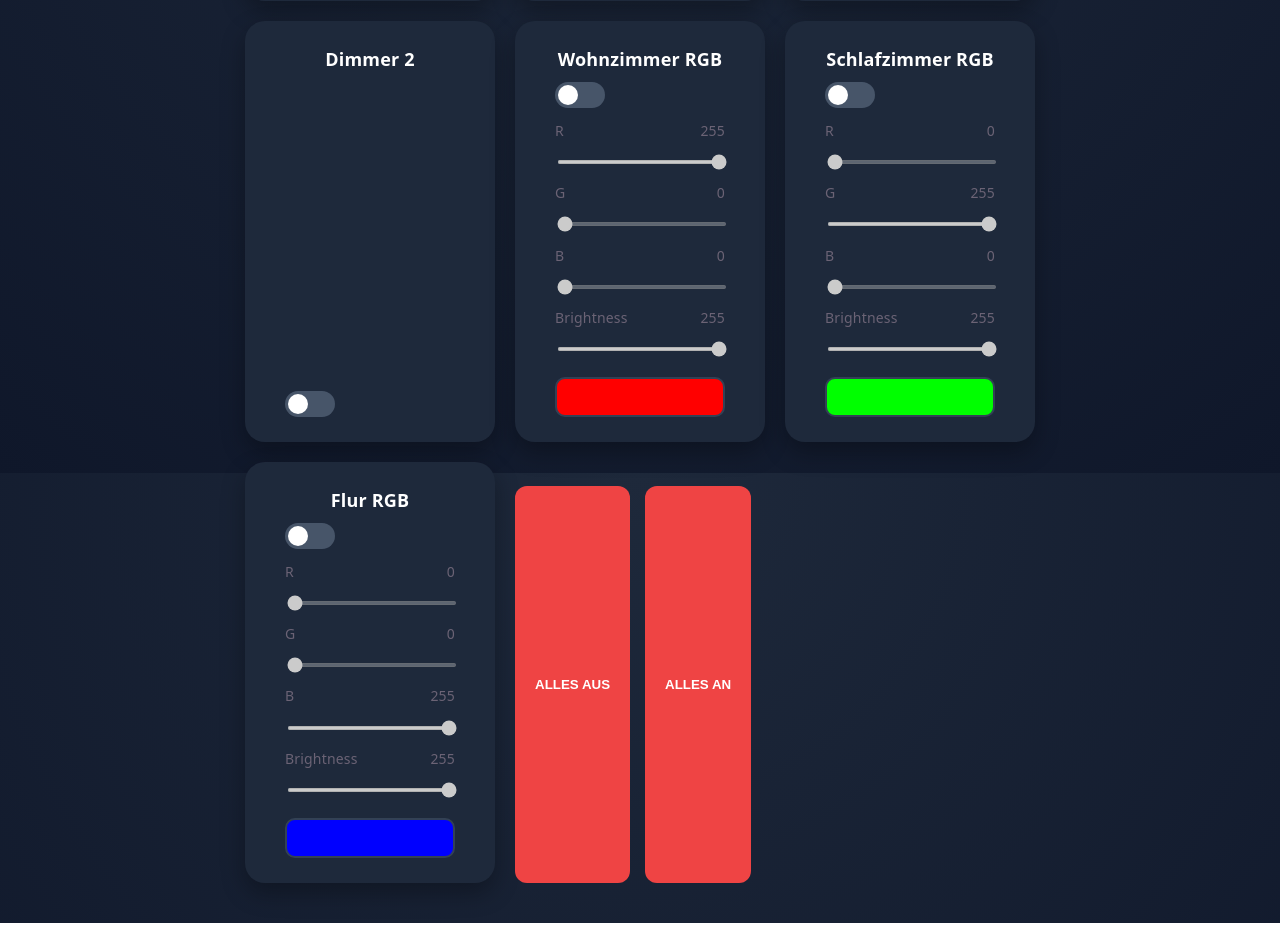
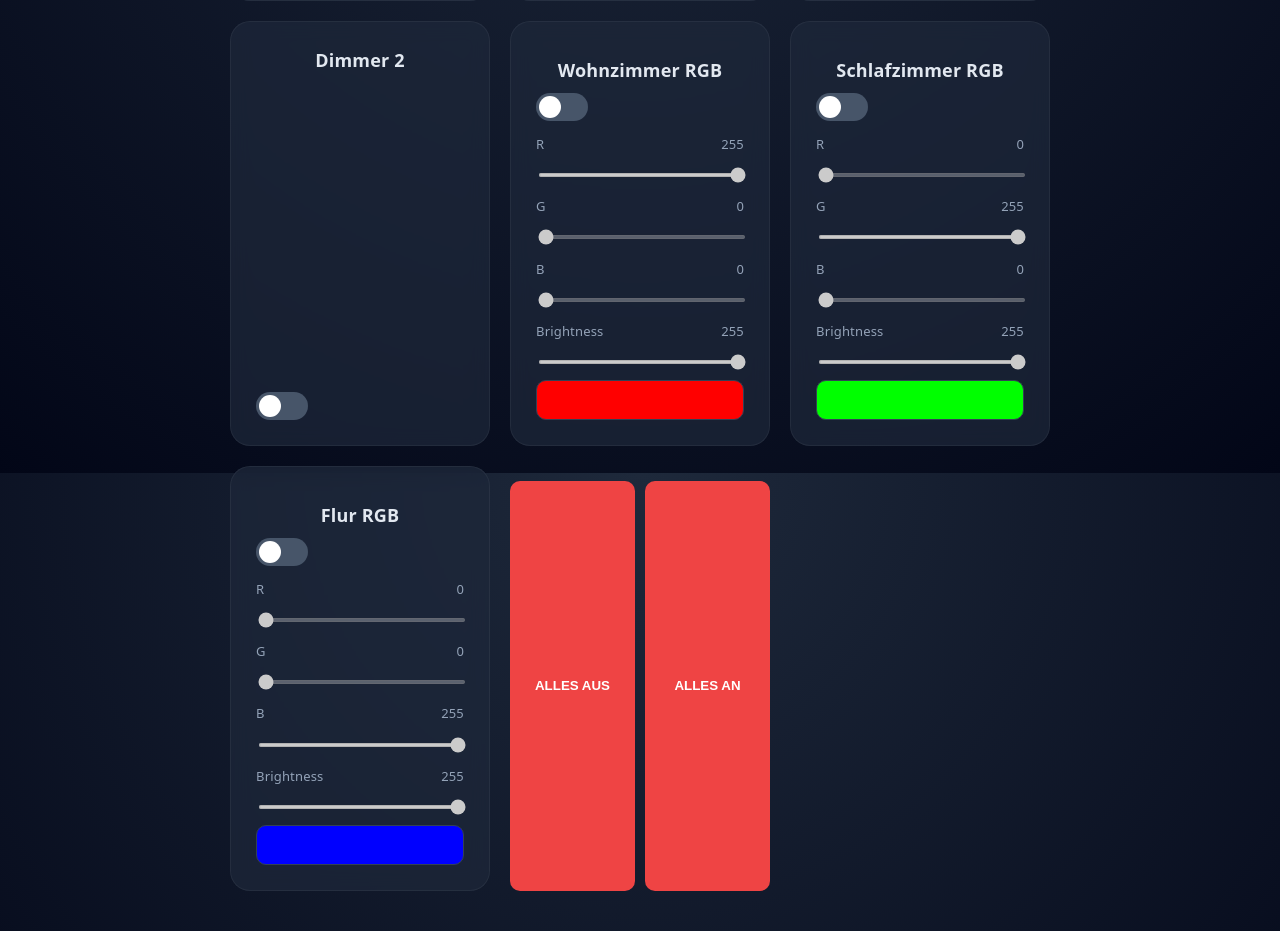
Before and after one commit to fabiennebischof/OldenburgPraktikum, a React (Vite) app in the folder SmarthomeAPI/: page / in a window 1280 px wide. Shown: the part 327-1258 px from the top of the page. Built offline with nearby package versions, Linux system fonts and the light colour scheme.

Commit message:
new design

```diff
--- a/SmarthomeAPI/src/Components/LightController/LightController.css
+++ b/SmarthomeAPI/src/Components/LightController/LightController.css
@@ -1,54 +1,86 @@
-html,
-body {
-    margin: 0;
-    padding: 0;
-    min-height: 100%;
+:root {
+    --bg-main: #0f172a;
+    --bg-secondary: #1e293b;
+    --card: rgba(30, 41, 59, 0.7);
+    --border: #334155;
+
+    --primary: #3b82f6;
+    --primary-hover: #2563eb;
+    --success: #22c55e;
+    --danger: #ef4444;
+
+    --text-main: #e2e8f0;
+    --text-dim: #94a3b8;
+
+    --glow: 0 0 15px rgba(59, 130, 246, 0.4);
+}
+
+*,
+*::before,
+*::after {
+    box-sizing: border-box;
 }
 
 body {
+    margin: 0;
     min-height: 100vh;
-    background: radial-gradient(circle at top, #1e293b, #0f172a);
+    font-family: system-ui, sans-serif;
+    background: radial-gradient(circle at top, #1e293b, #020617);
     background-attachment: fixed;
-
+    color: var(--text-main);
 }
-
-* {
-    box-sizing: border-box;
-}
-
 
 .container {
     display: grid;
-    grid-template-columns: repeat(auto-fit, minmax(250px, 1fr));
+    grid-template-columns: repeat(auto-fit, minmax(260px, 1fr));
     gap: 20px;
-    max-width: 900px;
-    margin: 0 auto;
+    max-width: 1100px;
+    margin: auto;
     padding: 40px 20px;
+}
+
+.header {
+    font-size: 34px;
+    font-weight: 700;
+    letter-spacing: 1px;
+    text-align: center;
+    margin-bottom: 30px;
+    color: white;
 }
 
 .card {
     min-height: 200px;
-    height: auto;
-    background: #1e293b;
-    padding: 25px 40px;
+    padding: 25px;
     border-radius: 20px;
-    box-shadow: 0 10px 25px rgba(0, 0, 0, 0.3);
+
+    background: var(--card);
+    backdrop-filter: blur(10px);
+
+    border: 1px solid rgba(255, 255, 255, 0.05);
+
     display: flex;
+    flex-direction: column;
     justify-content: space-between;
-    width: 250px;
+
+    transition: all 0.25s ease;
+}
+
+.card:hover {
+    transform: translateY(-6px);
+    box-shadow:
+        0 20px 40px rgba(0, 0, 0, 0.5),
+        var(--glow);
 }
 
 .title {
     font-size: 18px;
-    font-weight: bold;
-    color: white;
+    font-weight: 600;
 }
 
 .switch {
     position: relative;
-    display: inline-block;
-    width: 50px;
-    height: 26px;
+    width: 52px;
+    height: 28px;
 }
 
 .switch input {
@@ -57,93 +89,107 @@ body {
 
 .slider {
     position: absolute;
+    inset: 0;
+    background: #475569;
+    border-radius: 50px;
     cursor: pointer;
-    background-color: #475569;
-    border-radius: 34px;
-    top: 0;
-    left: 0;
-    right: 0;
-    bottom: 0;
     transition: 0.3s;
 }
 
-.slider:before {
+.slider::before {
+    content: "";
     position: absolute;
-    content: "";
-    height: 20px;
-    width: 20px;
+    height: 22px;
+    width: 22px;
+    bottom: 3px;
     left: 3px;
-    bottom: 3px;
-    background-color: white;
+    background: white;
     border-radius: 50%;
     transition: 0.3s;
 }
 
 input:checked+.slider {
-    background-color: #22c55e;
+    background: var(--success);
+    box-shadow: 0 0 10px rgba(34, 197, 94, 0.6);
 }
 
-input:checked+.slider:before {
+input:checked+.slider::before {
     transform: translateX(24px);
 }
 
 .card-buttons {
     display: flex;
-    gap: 15px;
+    gap: 10px;
+    margin-top: 15px;
 }
 
 .button {
-    padding: 12px 20px;
+    flex: 1;
+    padding: 10px;
+    border-radius: 10px;
     border: none;
-    border-radius: 12px;
-    background: #3b82f6;
+
+    background: var(--primary);
     color: white;
-    font-weight: bold;
+    font-weight: 600;
+
     cursor: pointer;
-    transition: 0.2s;
+
+    transition: all 0.2s ease;
 }
 
 .button:hover {
-    background: #2563eb;
-    transform: scale(1.05);
+    background: var(--primary-hover);
+    transform: translateY(-1px);
+    box-shadow: var(--glow);
+}
+
+.button:active {
+    transform: scale(0.97);
 }
 
 .button.danger {
-    background: #ef4444;
+    background: var(--danger);
 }
 
 .button.danger:hover {
     background: #dc2626;
-}
-
-.header {
-    font-size: 32px;
-    font-weight: bold;
-    margin-bottom: 30px;
-    color: white;
-    letter-spacing: 1px;
+    box-shadow: 0 0 10px rgba(239, 68, 68, 0.6);
 }
 
 .rgb-container {
     display: flex;
     flex-direction: column;
     gap: 10px;
-    width: 100%;
+    margin-top: 10px;
 }
 
 .rgb-slider {
     width: 100%;
+    accent-color: var(--primary);
 }
 
 .rgb-label {
     display: flex;
     justify-content: space-between;
-    font-size: 14px;
+    font-size: 13px;
+    color: var(--text-dim);
 }
 
 .color-preview {
     height: 40px;
     border-radius: 10px;
-    margin-top: 10px;
-    border: 2px solid #334155;
+    border: 1px solid var(--border);
+    transition: all 0.2s ease;
 }
+
+.color-preview:hover {
+    transform: scale(1.02);
+}
+
+@media (hover: none) {
+    .card:hover {
+        transform: none;
+        box-shadow: none;
+    }
+}
--- a/SmarthomeAPI/src/hooks/useSmartHome.ts
+++ b/SmarthomeAPI/src/hooks/useSmartHome.ts
@@ -77,6 +77,26 @@ export function useSmartHome() {
     };
 
     const setAll = async (value: 0 | 1) => {
+        const on = value === 1;
+
+        setLights(prev =>
+            Object.fromEntries(
+                Object.keys(prev).map(key => [key, on])
+            ) as typeof prev
+        );
+
+        setRgbEnabled(prev =>
+            Object.fromEntries(
+                Object.keys(prev).map(key => [key, on])
+            ) as typeof prev
+        );
+
+        setBrightness(prev =>
+            Object.fromEntries(
+                Object.keys(prev).map(key => [key, on ? 255 : 0])
+            ) as typeof prev
+        );
+
         try {
             await api.put(`/values/${LIGHTS.all}`, { value });
         } catch (err) {
--- a/SmarthomeAPI/src/index.css
+++ b/SmarthomeAPI/src/index.css
@@ -54,7 +54,6 @@
   max-width: 100%;
   margin: 0 auto;
   text-align: center;
-  border-inline: 1px solid var(--border);
   min-height: 100svh;
   display: flex;
   flex-direction: column;
```
